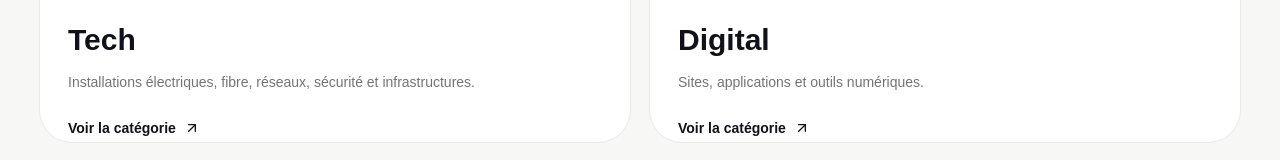
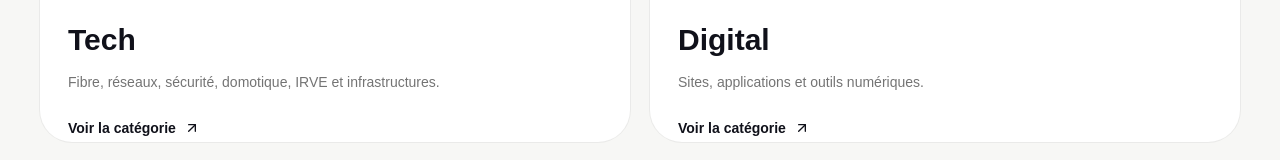
Before and after one commit to stevendolela/cherekanet, a Next.js app: page /realizations in a window 1280 px wide. Shown: the part 602-762 px from the top of the page. Built offline with nearby package versions, Linux system fonts and the light colour scheme.

Commit message:
refactor: align realizations with current tech scope

```diff
--- a/app/realizations/page.tsx
+++ b/app/realizations/page.tsx
@@ -3,7 +3,7 @@ import SiteHeader from "../../components/SiteHeader";
 import { ArrowLeft, ArrowUpRight } from "lucide-react";
 
 const categories = [
-  ["Tech", "Installations électriques, fibre, réseaux, sécurité et infrastructures."],
+  ["Tech", "Fibre, réseaux, sécurité, domotique, IRVE et infrastructures."],
   ["Digital", "Sites, applications et outils numériques."],
   ["Communication", "Supports, contenus et présence digitale."],
   ["Événementiel", "Événements privés et professionnels."]
```
